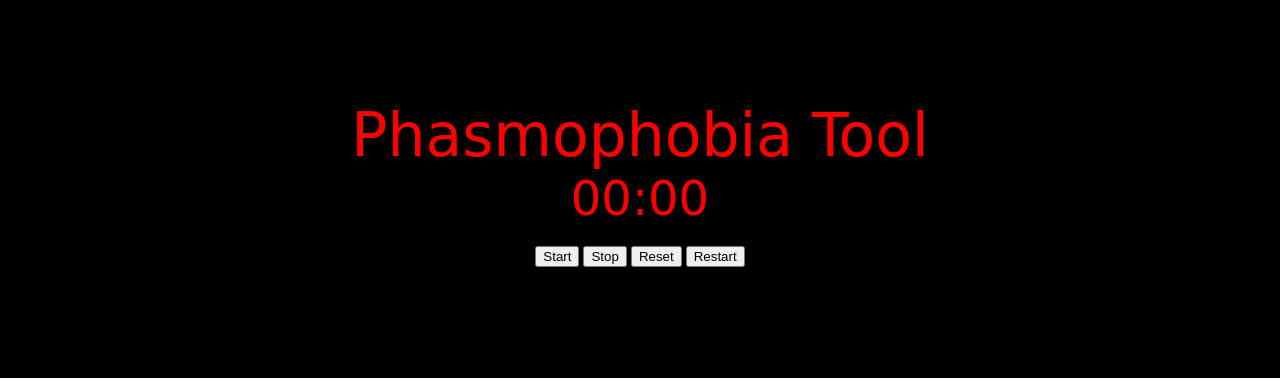
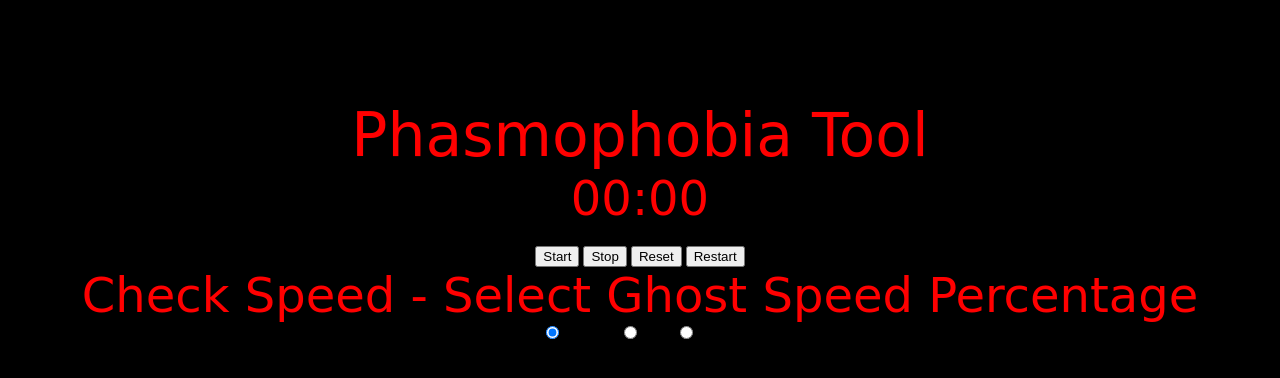
Before and after one commit to DilawNaBuwan/DNB_PhasmoTool, a plain HTML site: page index.html in a window 1280 px wide. Drawn offline with Linux system fonts and the light colour scheme.

Commit message:
Update index.html

```diff
--- a/index.html
+++ b/index.html
@@ -24,7 +24,17 @@
 			color: red;
 		}
 
-    .buttons {
+		.Timerbuttons {
+			margin-top: 20px;
+		}
+
+		.SpeedTestTitle {
+			font-size: 48px;
+			font-family: Chiller, cursive;
+			color: red;
+		}
+
+		.SpeedTestbuttons {
 			margin-top: 20px;
 		}
 		</style>
@@ -33,11 +43,26 @@
 		<div class="container">
 			<div class="Phasmotitle">Phasmophobia Tool</div>
 			<div class="timer">00:00</div>
-    <div class="buttons">
+			<div class="Timerbuttons">
 				<button onclick="start()">Start</button>
 				<button onclick="stop()">Stop</button>
 				<button onclick="reset()">Reset</button>
 				<button onclick="restart()">Restart</button>
+			</div>
+			<div class="SpeedTestTitle">Check Speed - Select Ghost Speed Percentage</div>
+			<div class="radio-container">
+				<label>
+					<input type="radio" name="GhostM" value="100" checked>
+					Normal
+				</label>
+				<label>
+					<input type="radio" name="metronomeSpeed" value="120">
+					Fast
+				</label>
+				<label>
+					<input type="radio" name="metronomeSpeed" value="140">
+					Faster
+				</label>
 			</div>
 		</div>
 
```
Lines whose indentation alone changed are shown as unchanged.
